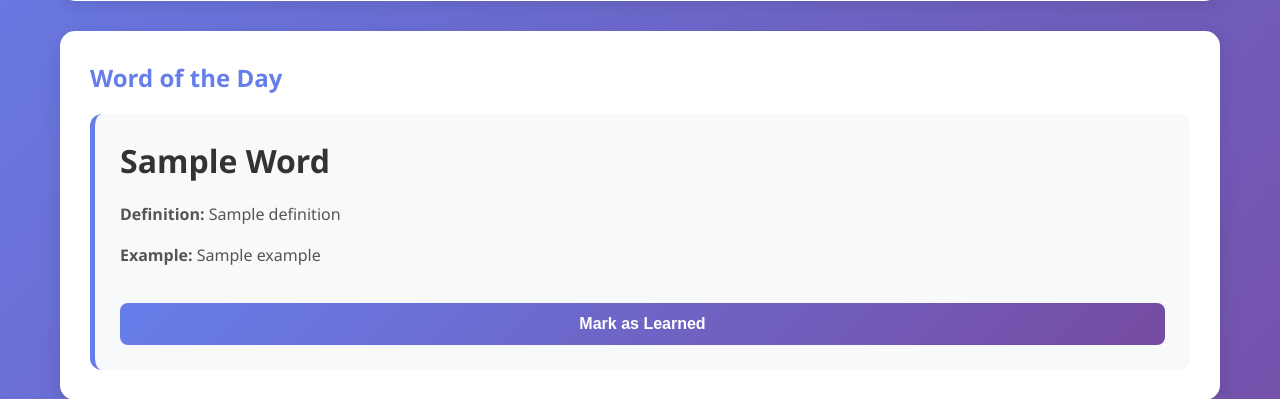
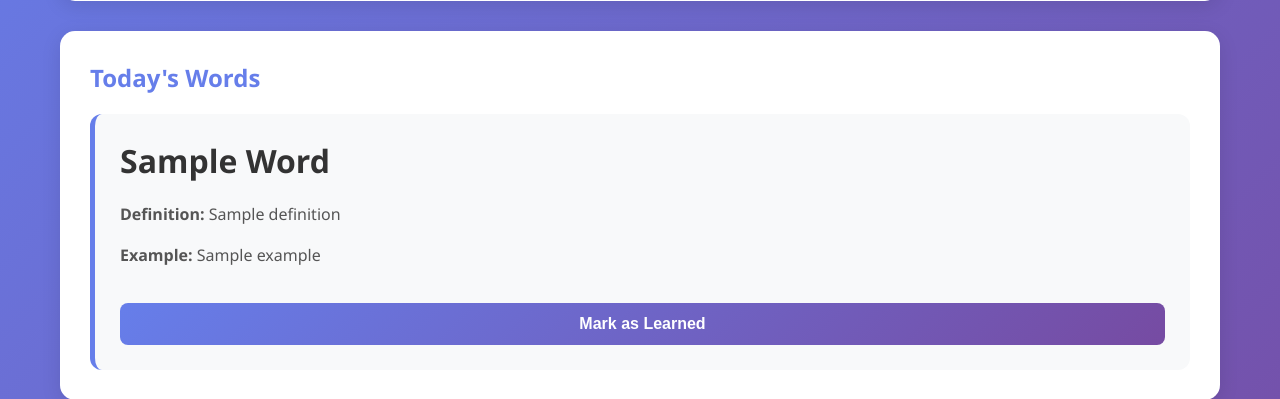
Before and after one commit to Bhanutejayadalla/alphalearn, a Flask app: template templates/dashboard.html in a window 1280 px wide. Shown: the part 269-668 px from the top of the page. Run offline with Flask 3, Linux system fonts and the light colour scheme; the template is opened without the code that fills it: most values are stand-ins (such as "Sample title", 1, 10 or a date in 2020).

Commit message:
Fix dashboard.html: Change from daily_word to today_words

```diff
--- a/templates/dashboard.html
+++ b/templates/dashboard.html
@@ -28,15 +28,17 @@
             </div>
 
             <div class="word-of-day">
-                <h2>Word of the Day</h2>
+                <h2>Today's Words</h2>
+                {% for word in today_words %}
                 <div class="word-card">
-                    <h3 class="word-title">{{ daily_word.word }}</h3>
+                    <h3 class="word-title">{{ word.word }}</h3>
                     <div class="word-content">
-                        <p><strong>Definition:</strong> {{ daily_word.definition }}</p>
-                        <p><strong>Example:</strong> {{ daily_word.example }}</p>
+                        <p><strong>Definition:</strong> {{ word.definition }}</p>
+                        <p><strong>Example:</strong> {{ word.example }}</p>
                     </div>
-                    <button onclick="markLearned({{ daily_word.id }})" class="btn-primary">Mark as Learned</button>
+                    <button onclick="markLearned({{ word.id }})" class="btn-primary">Mark as Learned</button>
                 </div>
+                {% endfor %}
             </div>
 
             {% if recent_words %}
```
